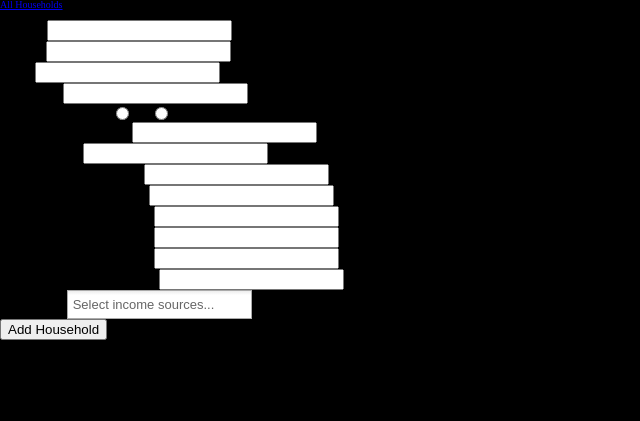
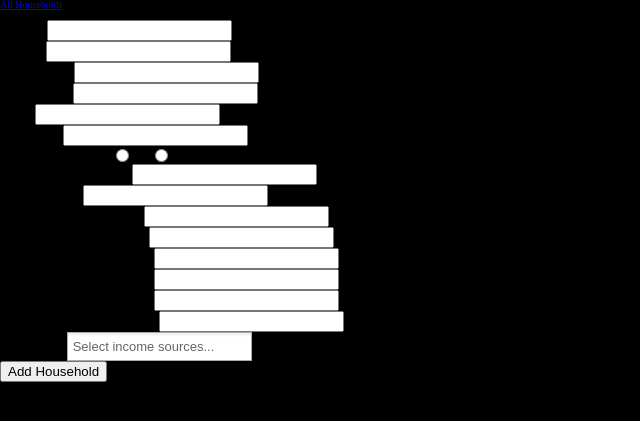
Before and after one commit to nathanielbuck/food-bank, a CodeIgniter app: page /sonshine_food/index.php/household/add in a window 1280 px wide. Shown: the top 421 px of the page, without its empty margins (0-640 px from the left). Run offline with CodeIgniter, Linux system fonts and the light colour scheme; data comes from the database, SQL or seed files in the repository; both versions use the stored data as it was after the commit; data that the repository does not hold is empty; some libraries are stand-ins or nearby versions.

Commit message:
Add Proxy fields to form.

```diff
--- a/application/models/household_model.php
+++ b/application/models/household_model.php
@@ -30,6 +30,8 @@ class Household_model extends CI_Model {
         $data = array (
             'first_name' => $this->input->post('first_name'),
             'last_name' => $this->input->post('last_name'),
+            'proxy_first_name' => $this->input->post('proxy_first_name'),
+            'proxy_last_name' => $this->input->post('proxy_last_name'),
             'address' => $this->input->post('address'),
             'phone' => $this->input->post('phone'),
             'food_stamps' => $this->input->post('food_stamps'),
--- a/application/views/household/add.php
+++ b/application/views/household/add.php
@@ -18,6 +18,18 @@
 	<label for="last_name">Last Name</label>
 	<input type="input" name="last_name"
 		value="<? echo set_value('last_name'); ?>"/>
+</fieldset>
+
+<fieldset>
+	<label for="proxy_first_name">Proxy First Name</label>
+	<input type="input" name="proxy_first_name"
+		value="<? echo set_value('proxy_first_name'); ?>"/>
+</fieldset>
+
+<fieldset>
+	<label for="last_name">Proxy Last Name</label>
+	<input type="input" name="proxy_last_name"
+		value="<? echo set_value('proxy_last_name'); ?>"/>
 </fieldset>
 
 <fieldset>
```
Also changed, not shown: application/views/household/view.php (+8 -0 lines), db.sql (+5 -2 lines).
